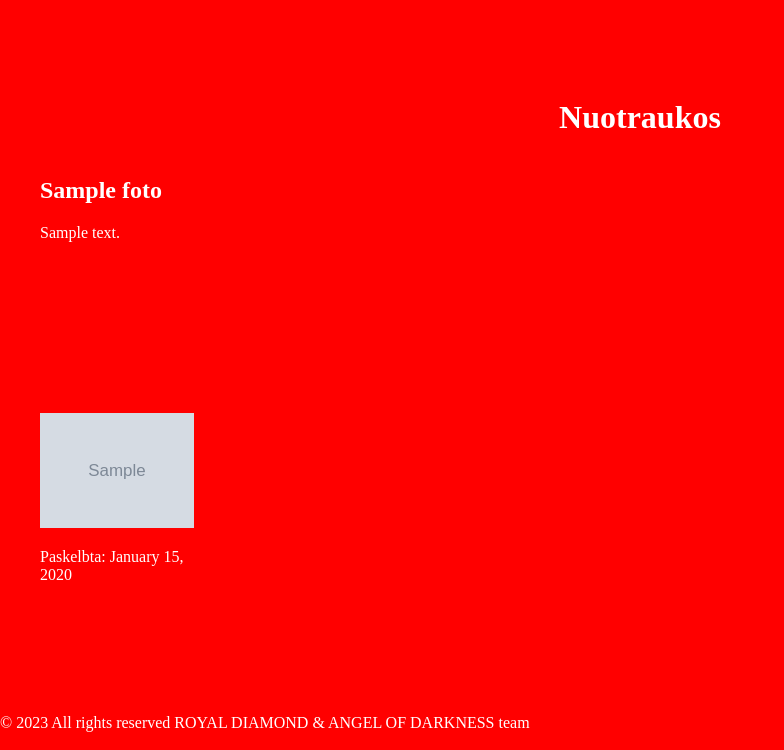
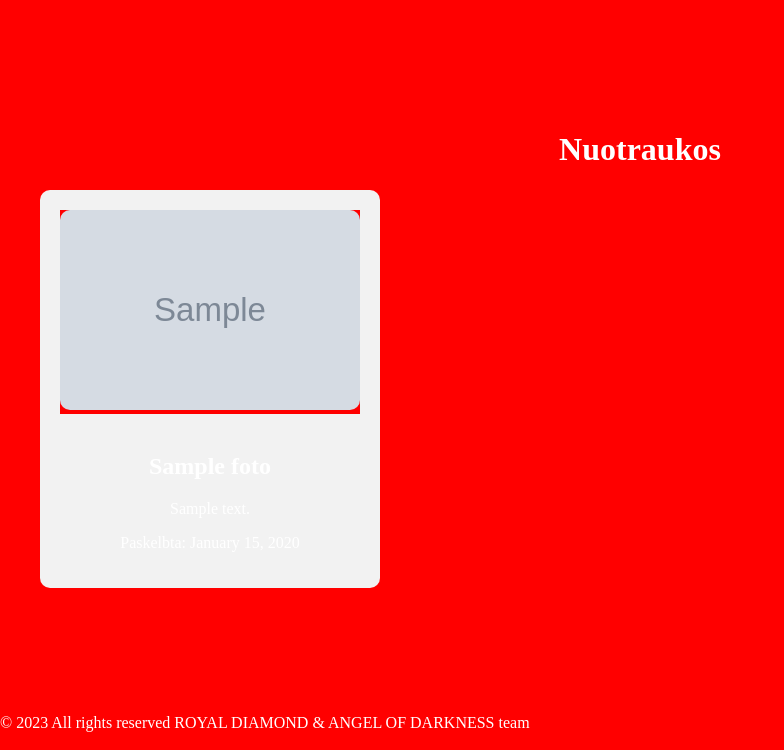
Before and after one commit to SandraAngelOfDarkness/RD, a Django app: page /foto/ in a window 1280 px wide. Shown: the part 52-802 px from the top of the page, without its empty margins (0-784 px from the left). Run offline with Django 4.2, Linux system fonts and the light colour scheme; tables that the repository leaves empty hold one stand-in row (values such as "Sample post"); grey boxes marked "Sample" are stand-in pictures.

Commit message:
upd: foto ir index, liko sutvarkyti footer eilute

```diff
--- a/rd_royal/royal/static/royal/css/style.css
+++ b/rd_royal/royal/static/royal/css/style.css
@@ -82,53 +82,6 @@
     flex-direction: row;
 }
 
-.photo-grid {
-    display: grid;
-    grid-template-columns: repeat(auto-fill, minmax(150px, 1fr));
-    grid-gap: 20px;
-}
-
-.photo-item {
-    width: 100%;
-    height: auto;
-    margin-bottom: 20px;
-}
-
-.photo-image {
-    max-width: 100%;
-    max-height: 150px;
-}
-
-.photo-link {
-    display: block;
-    position: relative;
-    width: 100%
-}
-
-.photo-link::before {
-    content: "";
-    display: block;
-    padding-top: 100%;
-}
-
-.photo-large {
-    position: fixed;
-    top: 50%;
-    left: 50%;
-    transform: translate(-50%, -50%);
-    max-width: 90%;
-    max-height: 90%;
-    transition: all 0.3s ease-in-out;
-    z-index: 9999;
-    opacity: 0;
-    pointer-events: none;
-}
-
-.photo-large.active {
-    opacity: 1;
-    pointer-events: auto;
-}
-
 @media screen and (min-width:481px) and (max-width:920px) {
     body {
         grid-template-columns: 1fr 2fr;
--- a/rd_royal/royal/templates/royal/foto.html
+++ b/rd_royal/royal/templates/royal/foto.html
@@ -5,13 +5,66 @@
     <div class="photo-grid">
         {% for photo in foto %}
             <div class="photo-item">
-                <h2>{{ photo.title }}</h2>
-                <p>{{ photo.description }}</p>
                 <a href="#" class="photo-link" data-lanrge-url="{{ photo.image_field.url}}">
-                    <img src="{{ photo.image_field.url }}" alt="{{ photo.title }}" class="photo-image">
+                    <img src="{{ photo.image_field.url }}" alt="{{ photo.title }}" class="photo-image" style="width: 300px; height: 200px;">
                 </a>
-                <p>Paskelbta: {{ photo.published_date|date:"F j, Y" }}</p>
+                <div class="photo-details">
+                    <h2>{{ photo.title }}</h2>
+                    <p>{{ photo.description }}</p>
+                    <p>Paskelbta: {{ photo.published_date|date:"F j, Y" }}</p>
+                </div>
             </div>
         {% endfor %}
     </div>
 {% endblock %}
+
+{% block style %}
+<style>
+    .photo-grid {
+        display: flex;
+        flex-wrap: wrap;
+        justify-content: center;
+        gap: 20px;
+    }
+
+    .photo-item {
+        display: flex;
+        flex-direction: column;
+        align-items: center;
+        width:300px;
+        background-color: #f2f2f2;
+        border-radius: 10px;
+        padding: 20px;
+        box-shadow: 0 0 10px rgba(0, 0, 0, 0, 2);
+    }
+
+    .photo-image {
+        width: 100%;
+        height: auto;
+        border-radius: 10px;
+    }
+
+    .photo-details {
+        margin-top: 20px;
+        text-align: center;
+    }
+
+    .photo-title {
+        font-size: 24px;
+        font-weight: bold;
+        margin-bottom: 10px;
+    }
+
+    .photo-description {
+        font-size: 18px;
+        margin-bottom: 10px;
+    }
+
+    .photo-date {
+        font-size: 16px;
+        color:#666666;
+    }
+
+</style>
+
+{% endblock style %}
--- a/rd_royal/royal/templates/royal/index.html
+++ b/rd_royal/royal/templates/royal/index.html
@@ -28,7 +28,7 @@
     }
 
     .h2-image {
-        max-width: 100%;
+        width: 100%;
         height: auto;
         margin: 0 20px;
     }
```
